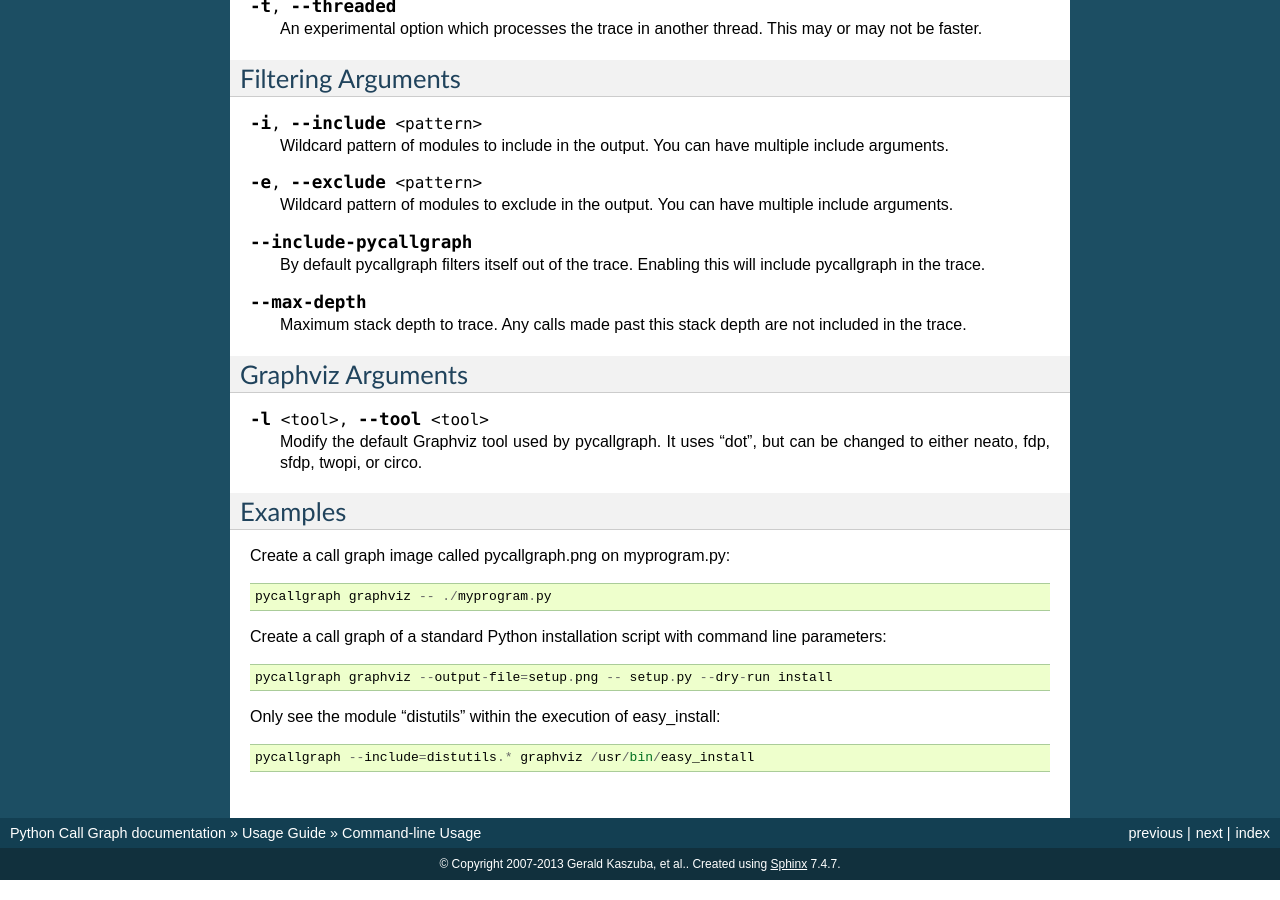
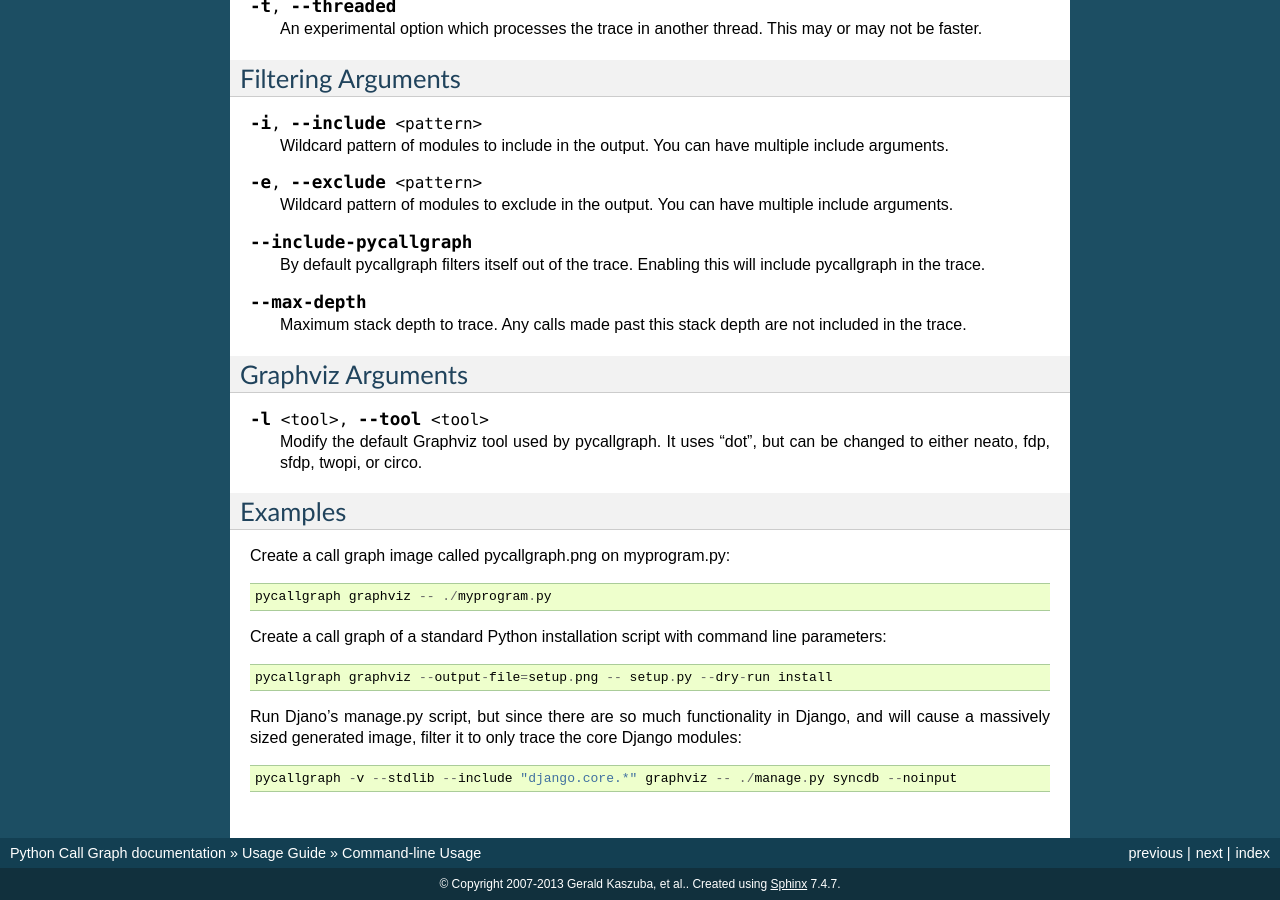
Before and after one commit to gak/pycallgraph, a Sphinx documentation site: the page built from docs/guide/command_line_usage.rst, in a window 1280 px wide and 900 px high, scrolled down 801 px. Built offline with Sphinx 7.4.7, drawn with Linux system fonts in a browser that asks for light colours; the version number could not be read and is left out.

Commit message:
Updated command line usage documentation

```diff
--- a/docs/guide/command_line_usage.rst
+++ b/docs/guide/command_line_usage.rst
@@ -90,6 +90,6 @@
 
     pycallgraph graphviz --output-file=setup.png -- setup.py --dry-run install
 
-Only see the module "distutils" within the execution of easy_install::
+Run Djano's manage.py script, but since there are so much functionality in Django, and will cause a massively sized generated image, filter it to only trace the core Django modules::
 
-    pycallgraph --include=distutils.* graphviz /usr/bin/easy_install
+    pycallgraph -v --stdlib --include "django.core.*" graphviz -- ./manage.py syncdb --noinput
```
Also changed, not shown: 1 other file.
